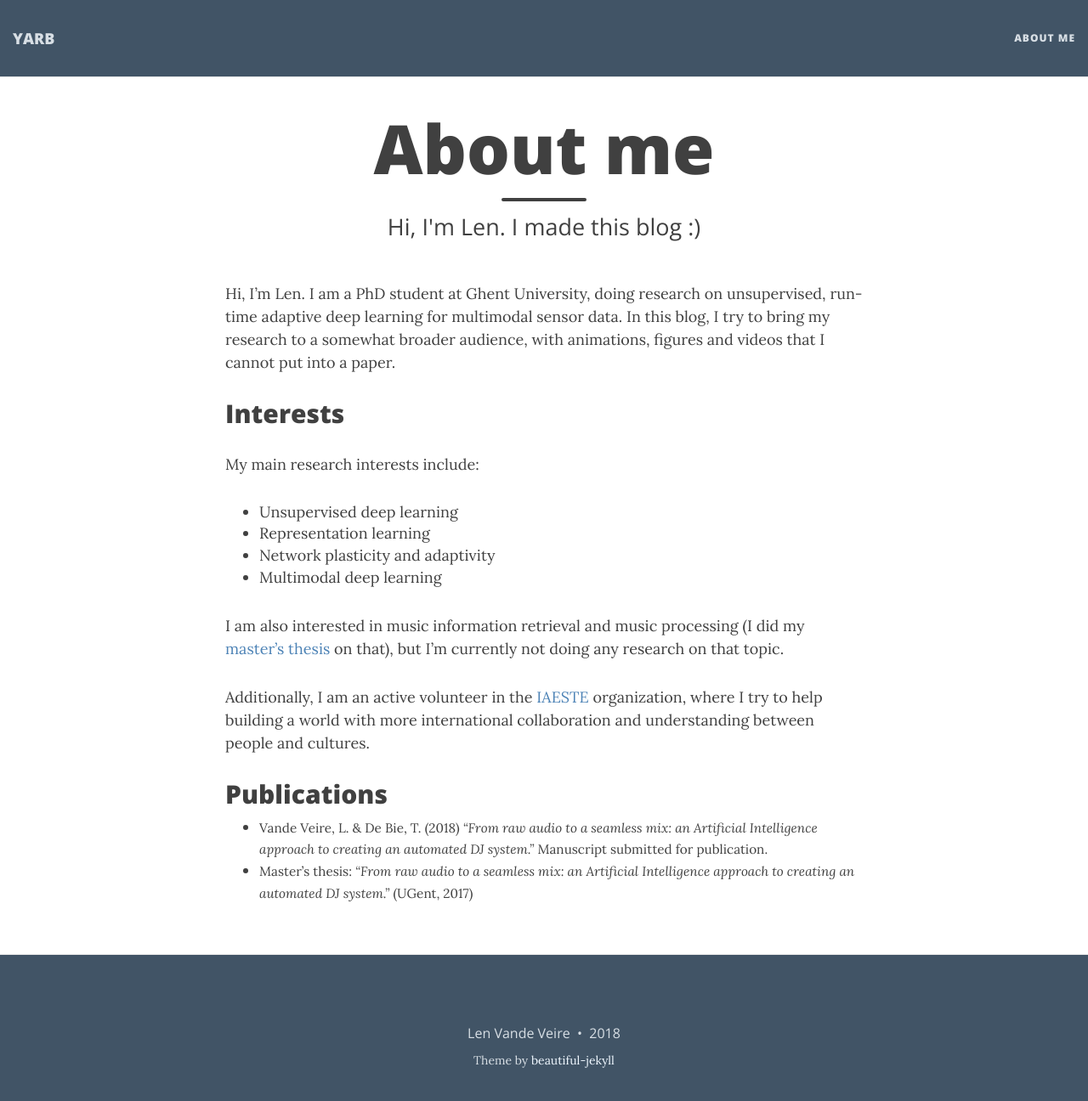
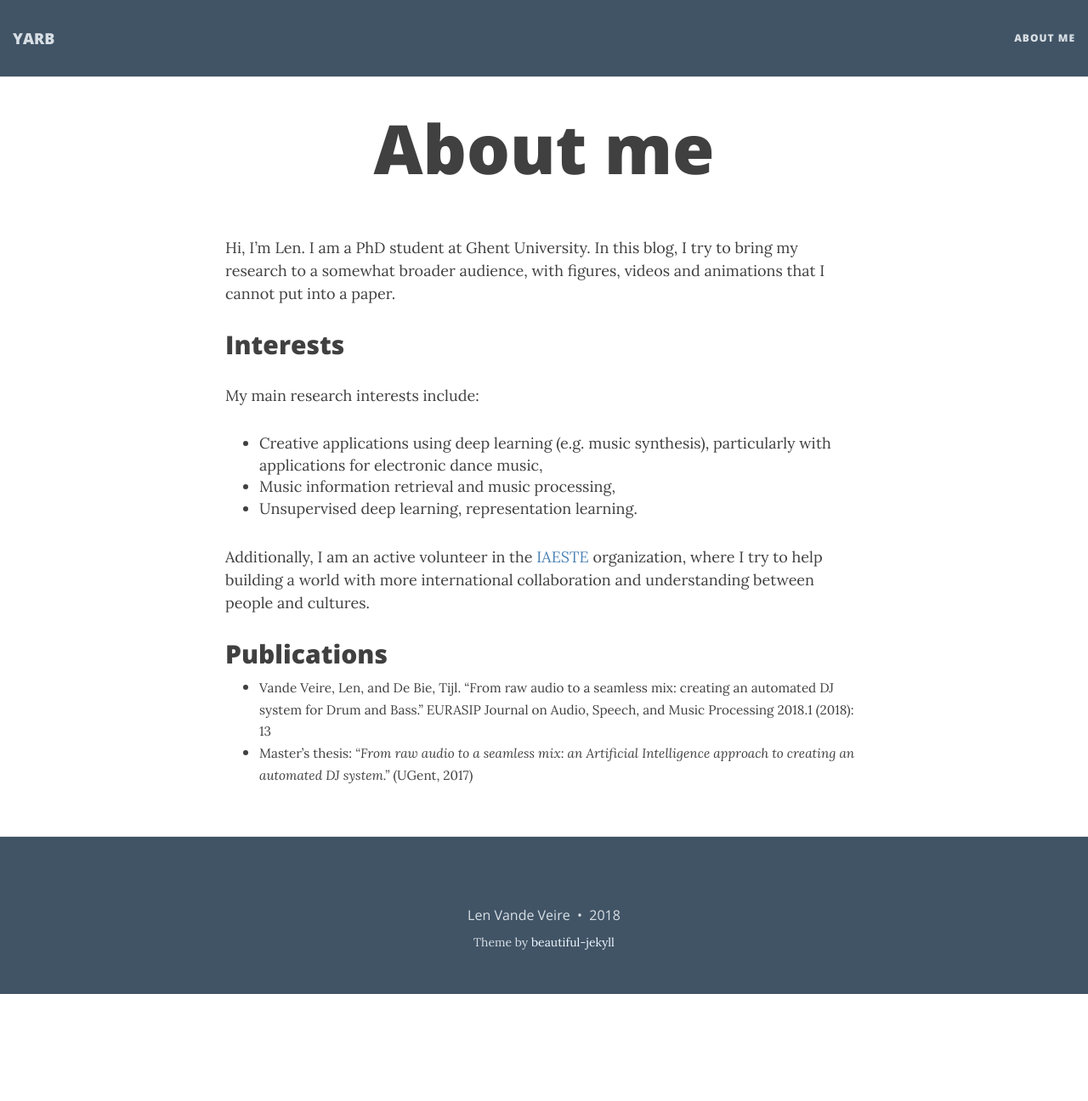
Before and after one commit to lenvdv/lenvdv.github.io, a Jekyll site: the page built from aboutme.md, in a window 1280 px wide and 1309 px high. Shown: the top 1296 px of the window at 85% size. Built offline with Jekyll 4.4.1, drawn with Linux system fonts in a browser that asks for light colours; nearby versions of some CDN libraries.

Commit message:
Update about page

```diff
--- a/aboutme.md
+++ b/aboutme.md
@@ -1,25 +1,21 @@
 ---
 layout: page
 title: About me
-subtitle: Hi, I'm Len. I made this blog :)
 ---
 
-Hi, I'm Len. I am a PhD student at Ghent University, doing research on unsupervised, run-time adaptive deep learning for multimodal sensor data. In this blog, I try to bring my research to a somewhat broader audience, with animations, figures and videos that I cannot put into a paper.
+Hi, I'm Len. I am a PhD student at Ghent University. In this blog, I try to bring my research to a somewhat broader audience, with figures, videos and animations that I cannot put into a paper.
 
 ## Interests
 
 My main research interests include:
 
-- Unsupervised deep learning
-- Representation learning
-- Network plasticity and adaptivity
-- Multimodal deep learning
-
-I am also interested in music information retrieval and music processing (I did my [master's thesis](/2018-03-20-autodj/) on that), but I'm currently not doing any research on that topic.
+- Creative applications using deep learning (e.g. music synthesis), particularly with applications for electronic dance music,
+- Music information retrieval and music processing,
+- Unsupervised deep learning, representation learning.
 
 Additionally, I am an active volunteer in the <a href="http://www.iaeste.be">IAESTE</a> organization, where I try to help building a world with more international collaboration and understanding between people and cultures.
 
 ## Publications
 
-- <small>Vande Veire, L. & De Bie, T. (2018) _"From raw audio to a seamless mix: an Artificial Intelligence approach to creating an automated DJ system."_ Manuscript submitted for publication.</small>
+- <small>Vande Veire, Len, and De Bie, Tijl. "From raw audio to a seamless mix: creating an automated DJ system for Drum and Bass." EURASIP Journal on Audio, Speech, and Music Processing 2018.1 (2018): 13</small>
 - <small>Master's thesis: _"From raw audio to a seamless mix: an Artificial Intelligence approach to creating an automated DJ system."_ (UGent, 2017)</small>
```
